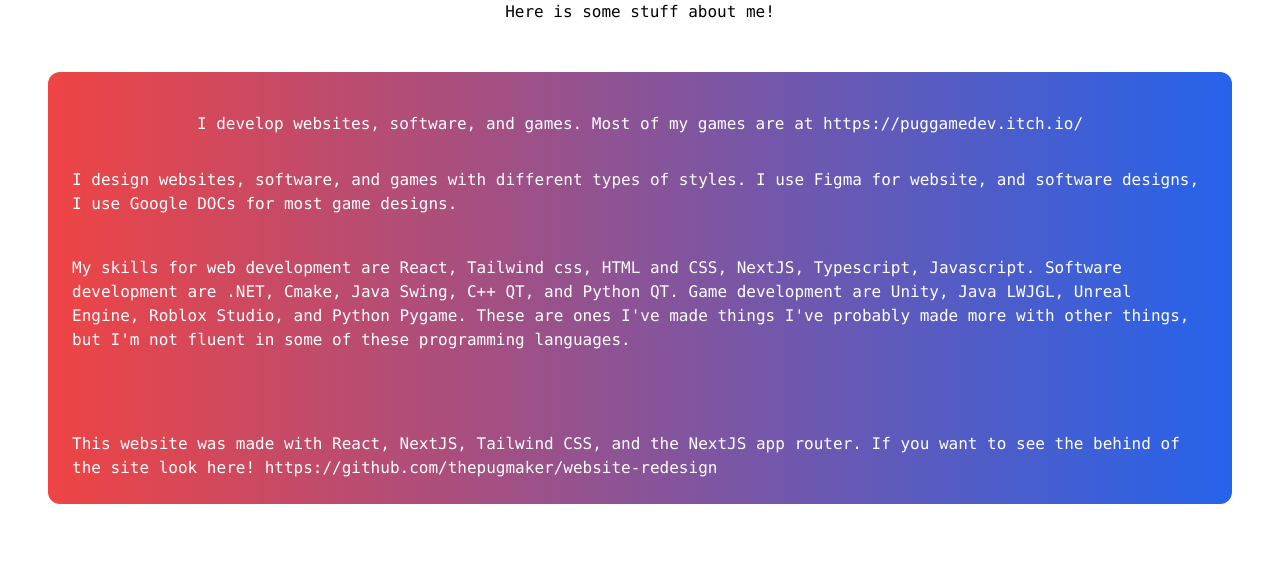
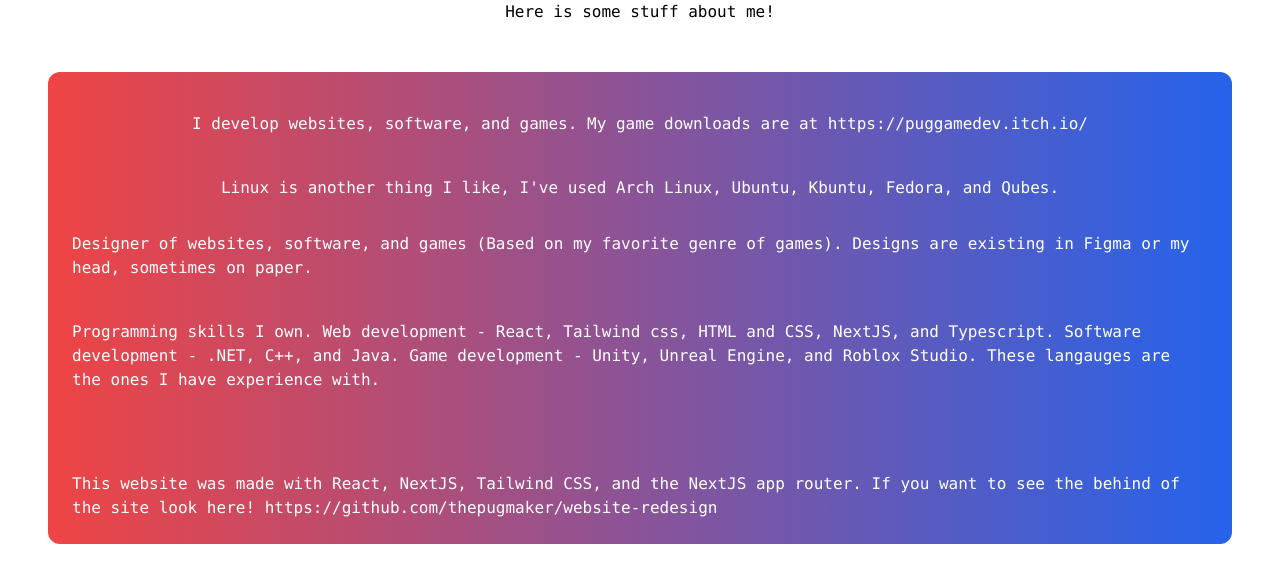
Before and after one commit to thepugmaker/website-redesign, a Next.js app: page /about in a window 1280 px wide. Shown: the top 582 px of the page. Built offline with nearby package versions, Linux system fonts and the light colour scheme.

Commit message:
Updated Files, added new project
New project on projects page, New custom project page. Changed about to be better. Removed updates pages, added to lander page. Added info to custom project page. Updated readme.md.

```diff
--- a/src/app/about/page.tsx
+++ b/src/app/about/page.tsx
@@ -23,16 +23,20 @@
         </h1>
         <div className="h-auto w-auto bg-gradient-to-r from-red-500 to-blue-600 justify-items-center rounded-xl m-12 p-6">
             <dd className="text-white font-medium font-mono mt-4">
-                I develop websites, software, and games. Most of my games are at https://puggamedev.itch.io/
+                I develop websites, software, and games. My game downloads are at https://puggamedev.itch.io/
+            </dd>
+            <dd className="text-white font-medium font-mono mt-10">
+                Linux is another thing I like, I've used Arch Linux, Ubuntu, Kbuntu, Fedora, and Qubes.
             </dd>
             <dd className="text-white font-medium font-mono mt-8">
-                I design websites, software, and games with different types of styles. I use Figma for website, and software designs, I use Google DOCs for most game designs.
+                Designer of websites, software, and games (Based on my favorite genre of games). Designs are existing in Figma or my head, sometimes on paper.
             </dd>
             <dd className="text-white font-medium font-mono mt-10">
-                My skills for web development are React, Tailwind css, HTML and CSS, NextJS, Typescript, Javascript.
-                Software development are .NET, Cmake, Java Swing, C++ QT, and Python QT.
-                Game development are Unity, Java LWJGL, Unreal Engine, Roblox Studio, and Python Pygame.
-                These are ones I've made things I've probably made more with other things, but I'm not fluent in some of these programming languages.
+                Programming skills I own.
+                Web development - React, Tailwind css, HTML and CSS, NextJS, and Typescript.
+                Software development - .NET, C++, and Java.
+                Game development - Unity, Unreal Engine, and Roblox Studio.
+                These langauges are the ones I have experience with.
             </dd>
             <dd className="text-white font-medium font-mono mt-20">
                 This website was made with React, NextJS, Tailwind CSS, and the NextJS app router.
--- a/src/app/page.tsx
+++ b/src/app/page.tsx
@@ -3,6 +3,7 @@
 import Image from "next/image";
 import type { Metadata } from "next";
 import { useRouter } from 'next/navigation'
+import React, { useEffect, useState } from 'react';
 
 const metadata: Metadata = {
   title: "MrPugPugs website",
@@ -15,6 +16,27 @@
 
 export default function Home() {
   const router = useRouter()
+    const [commitMessage, setCommitMessage] = useState('');
+    const [loading, setLoading] = useState(true);
+    const [error, setError] = useState(null);
+
+    useEffect(() => {
+      const repoUrl = 'https://api.github.com/repos/thepugmaker/website-redesign/commits';
+
+      const fetchCommitMessage = async () => {
+          const response = await fetch(repoUrl);
+
+          if (!response.ok) {
+            throw new Error(`HTTP error! status: ${response.status}`);
+          }
+
+          const data = await response.json();
+          setCommitMessage(data[0].commit.message); // Fetches the message of the latest commit
+          setLoading(false);
+      };
+
+      fetchCommitMessage();
+    }, []);
 
   return (
     <div className="items-center justify-items-center min-h-screen">
@@ -52,6 +74,14 @@
             More links
           </dd>
         </button>
+        <div className="items-center justify-items-center min-h-screen">
+        <h1 className="mt-4 text-black dark:text-white font-medium font-mono">
+          Website updates
+        </h1>
+        <div className="bg-white rounded-xl h-150 w-72 p-6 mt-20">
+          <span className="text-black font-medium font-mono">{commitMessage}</span>
+        </div>
+      </div>
       </div>
     </div>
   );
--- a/src/app/updates/page.tsx
+++ b/src/app/projects/colonysim/page.tsx
@@ -5,8 +5,8 @@
 import { useRouter } from 'next/navigation'
 
 const metadata: Metadata = {
-  title: "Updates",
-  description: "Which updates do you want to see?",
+  title: "MrPugPugs projects",
+  description: "These are MrPugPugs projects!",
 };
 
 console.log("%c" + "Hey you looking through my code???", "color: #0077ff; font-size: 24px; font-weight: bold;");
@@ -19,13 +19,18 @@
   return (
     <div className="items-center justify-items-center min-h-screen">
       <h1 className="mt-4 text-black dark:text-white font-medium font-mono">
-        Updates
+        Work in progress conlony sim game page
       </h1>
-      <button className="rounded-xl bg-gradient-to-r from-blue-950 to-purple-900 hover:from-blue-500 hover:to-purple-500 w-120 h-40 transition duration-500 " onClick={() => router.push('/updates/website')}>
-        <dd className="text-white font-medium font-mono">
-          Website updates
+      <div className="h-auto w-auto bg-gradient-to-r from-red-500 to-blue-600 justify-items-center rounded-xl p-8 m-14">
+        <dd className="text-white font-medium font-mono mt-4 ">
+            Work in progress, developed with Unity 6. 2D Side view. Smooth, Not a grid.
         </dd>
-      </button>
+        <button className="mt-8 bg-gradient-to-r from-purple-900 to-emerald-950 h-24 w-48 hover:from-purple-600 hover:to-emerald-500 rounded-xl" onClick={() => router.push('https://puggamedev.itch.io/astro-cat')}>
+            <dd className="text-white font-medium font-mono">
+                Game page
+            </dd>
+        </button>
+      </div>
     </div>
   );
 }
--- a/src/app/projects/page.tsx
+++ b/src/app/projects/page.tsx
@@ -38,9 +38,9 @@
               Scale to form, A game made for GMTK Game jam 2024
             </dd>
           </button>
-          <button className="bg-gradient-to-r from-purple-900 to-amber-950 h-24 w-48 hover:from-purple-600 hover:to-amber-500 rounded-xl ml-4" onClick={() => router.push('https://packetloss.mrpugpug.com')}>
+          <button className="bg-gradient-to-r from-purple-900 to-amber-950 h-24 w-48 hover:from-purple-600 hover:to-amber-500 rounded-xl ml-4" onClick={() => router.push('/projects/colonysim')}>
             <dd className="text-white font-medium font-mono">
-                PacketLoss Expilot Client
+              Work In Progress Colony Sim game
             </dd>
           </button>
         </div>
--- a/src/app/updates/website/page.tsx
+++ /dev/null
@@ -1,51 +0,0 @@
-'use client'
-
-import Image from "next/image";
-import type { Metadata } from "next";
-import { useRouter } from 'next/navigation'
-import React, { useEffect, useState } from 'react';
-
-const metadata: Metadata = {
-  title: "Website update",
-  description: "These are MrPugPugs projects!",
-};
-
-console.log("%c" + "Hey you looking through my code???", "color: #0077ff; font-size: 24px; font-weight: bold;");
-console.log("%c" + "Your looking in the wrong place you won't get far here!", "color: #0077ff; font-size: 24px; font-weight: bold;");
-console.log("%c" + "Go to my GitHub REPO: https://github.com/thepugmaker/website-redesign", "color: #0077ff; font-size: 24px; font-weight: bold;");
-
-export default function Home() {
-  const router = useRouter()
-  const [commitMessage, setCommitMessage] = useState('');
-  const [loading, setLoading] = useState(true);
-  const [error, setError] = useState(null);
-
-  useEffect(() => {
-    const repoUrl = 'https://api.github.com/repos/thepugmaker/website-redesign/commits';
-
-    const fetchCommitMessage = async () => {
-        const response = await fetch(repoUrl);
-
-        if (!response.ok) {
-          throw new Error(`HTTP error! status: ${response.status}`);
-        }
-
-        const data = await response.json();
-        setCommitMessage(data[0].commit.message); // Fetches the message of the latest commit
-        setLoading(false);
-    };
-
-    fetchCommitMessage();
-  }, []);
-
-  return (
-    <div className="items-center justify-items-center min-h-screen">
-      <h1 className="mt-4 text-black dark:text-white font-medium font-mono">
-        Website updates
-      </h1>
-      <div className="bg-white rounded-xl h-20 w-72 p-6 mt-20">
-        <span className="text-black font-medium font-mono">{commitMessage}</span>
-      </div>
-    </div>
-  );
-}
```
Also changed, not shown: 1 other file (tests, documents, lock files or other folders).
